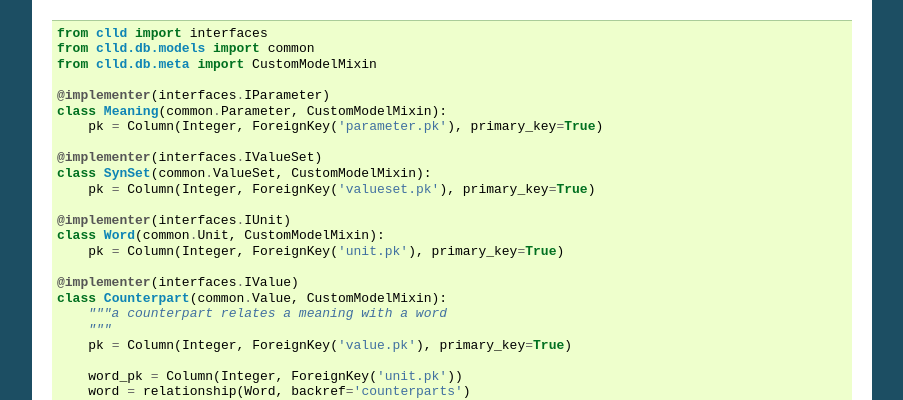
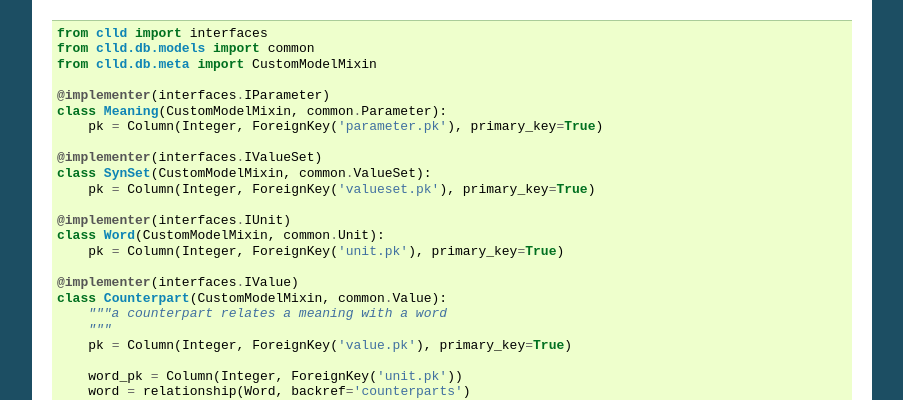
Before and after one commit to clld/clld, a Sphinx documentation site: the page built from docs/extending.rst, in a window 1280 px wide and 900 px high, scrolled down 3084 px. Shown: the part 156-556 px from the top of the window, without its empty margins (198-1101 px from the left). Built offline with Sphinx 7.4.7, drawn with Linux system fonts in a browser that asks for light colours.

Commit message:
fix docs to prevent polymorphic_type problems

```diff
--- a/docs/extending.rst
+++ b/docs/extending.rst
@@ -210,19 +210,19 @@ meanings often encountered in lexical databases:
     from clld.db.meta import CustomModelMixin
 
     @implementer(interfaces.IParameter)
-    class Meaning(common.Parameter, CustomModelMixin):
+    class Meaning(CustomModelMixin, common.Parameter):
         pk = Column(Integer, ForeignKey('parameter.pk'), primary_key=True)
 
     @implementer(interfaces.IValueSet)
-    class SynSet(common.ValueSet, CustomModelMixin):
+    class SynSet(CustomModelMixin, common.ValueSet):
         pk = Column(Integer, ForeignKey('valueset.pk'), primary_key=True)
 
     @implementer(interfaces.IUnit)
-    class Word(common.Unit, CustomModelMixin):
+    class Word(CustomModelMixin, common.Unit):
         pk = Column(Integer, ForeignKey('unit.pk'), primary_key=True)
 
     @implementer(interfaces.IValue)
-    class Counterpart(common.Value, CustomModelMixin):
+    class Counterpart(CustomModelMixin, common.Value):
         """a counterpart relates a meaning with a word
         """
         pk = Column(Integer, ForeignKey('value.pk'), primary_key=True)
```
